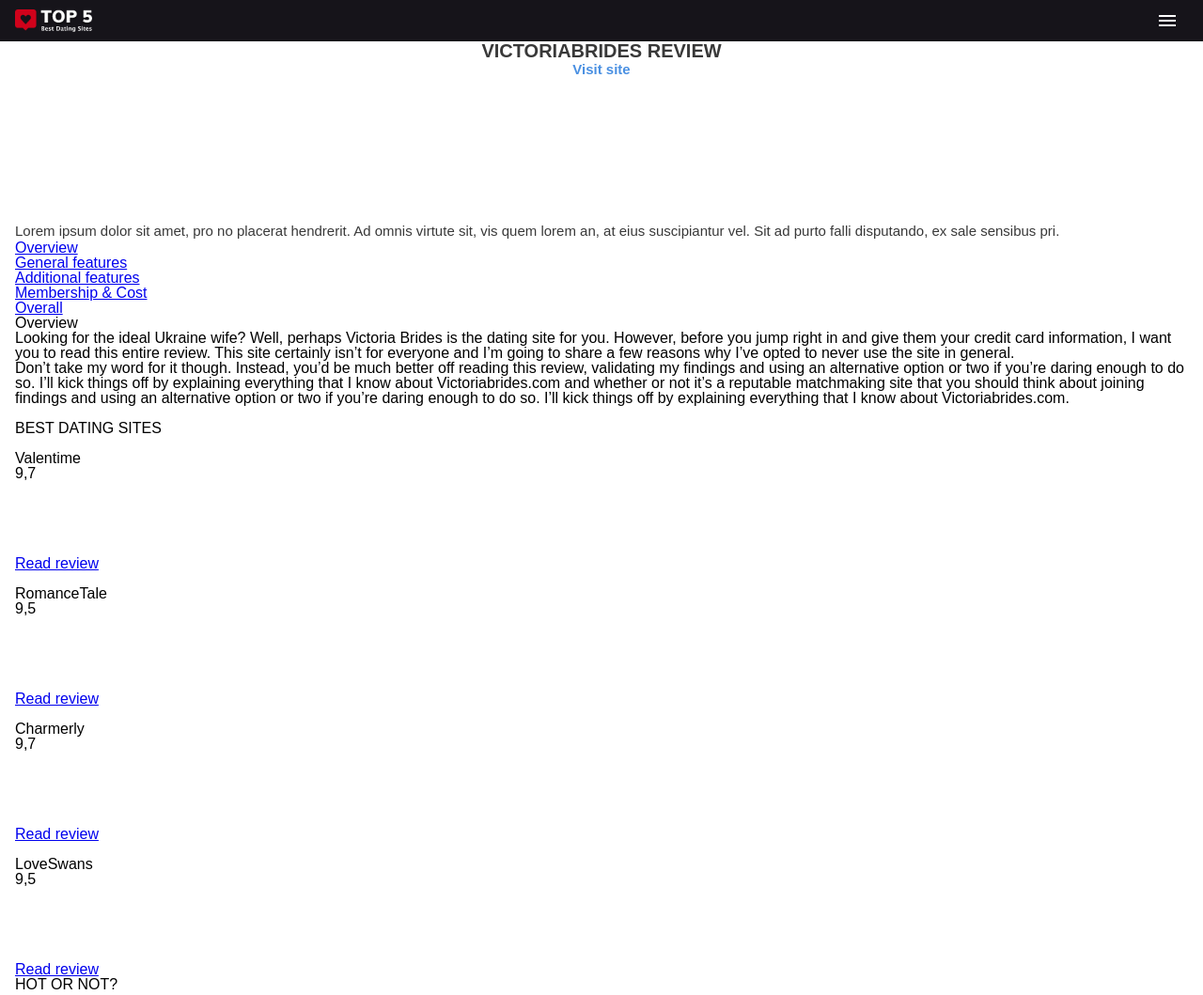
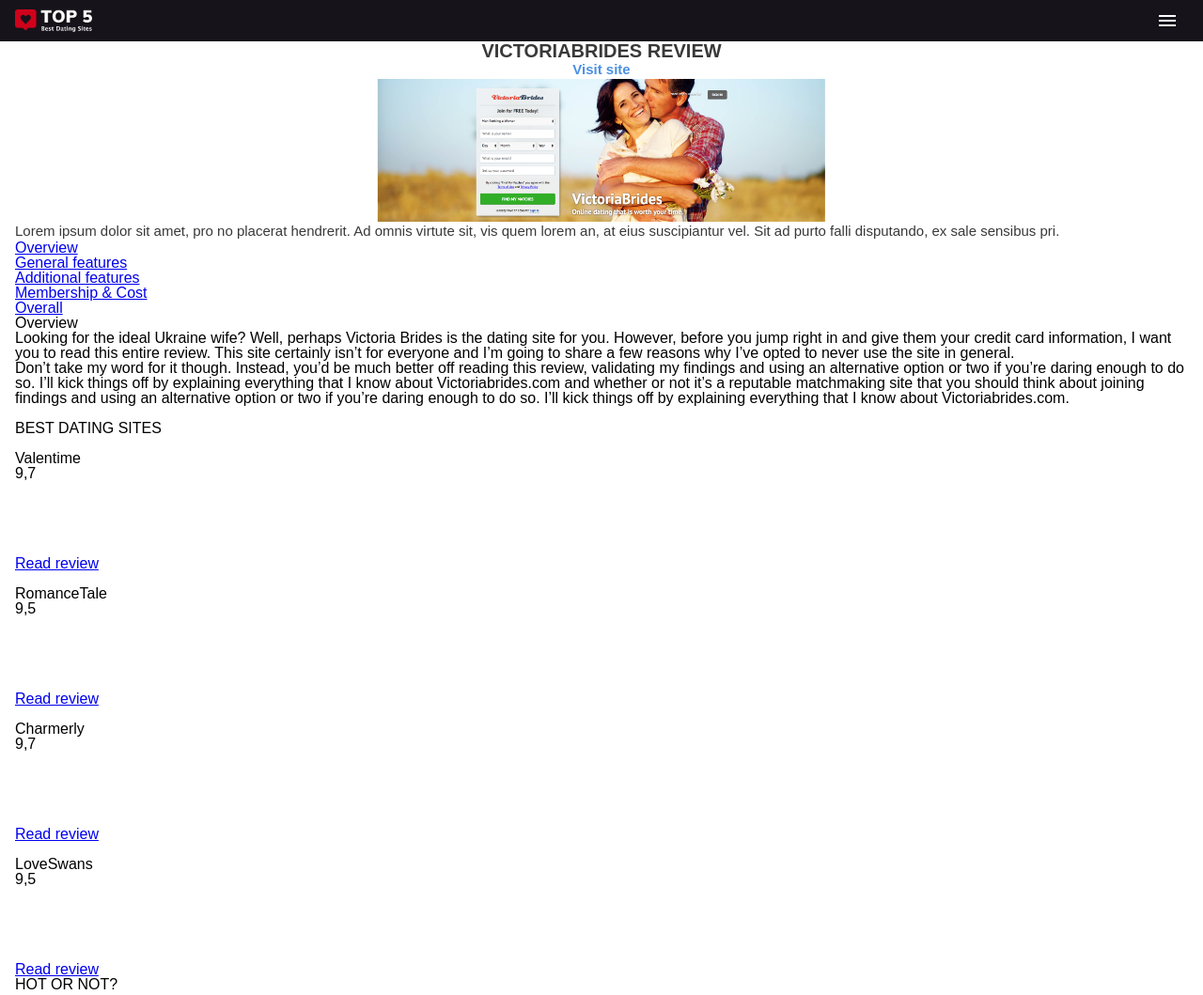
Before and after one commit to LevaMerzlyak/test-project-genesis, a website: page app/index.html in a window 1280 px wide. Shown: the top 1059 px of the page at 94% size. Drawn offline with nearby package versions, Linux system fonts and the light colour scheme; files that its build step writes are made by us from their sources; a web font is replaced by a local one.

Commit message:
edit main block

```diff
--- a/app/index.html
+++ b/app/index.html
@@ -41,14 +41,16 @@
 		</div>
 	</header>
 
-	<div class="container">
+	<div class="container container_main">
 
 		<main class="main">
 			<div class="mainTxt">
 				<h1 class="main__head">VICTORIABRIDES REVIEW</h1>
 				<a href="#" class="visit__btn">Visit site</a>
 			</div>
-			<div class="mainImg__wrap"><img src="" alt="" class="mainImg"></div>
+			<div class="mainImg__wrap">
+				<img src="images/main.png" alt="" class="mainImg">
+			</div>
 		</main>
 
 		<section class="content">
```
Also changed, not shown: dist/index.html.
